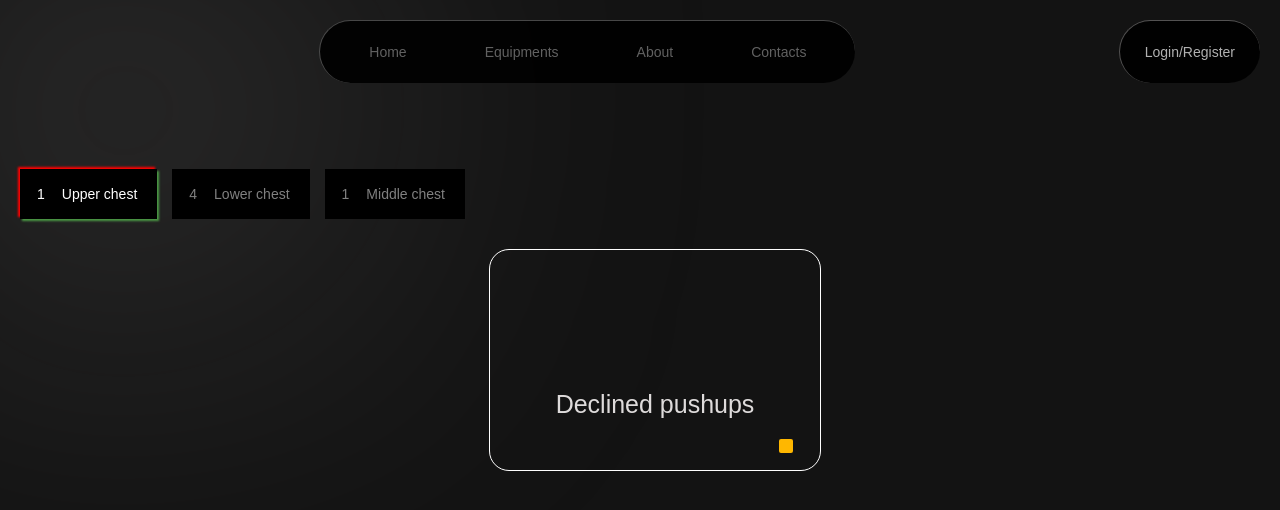
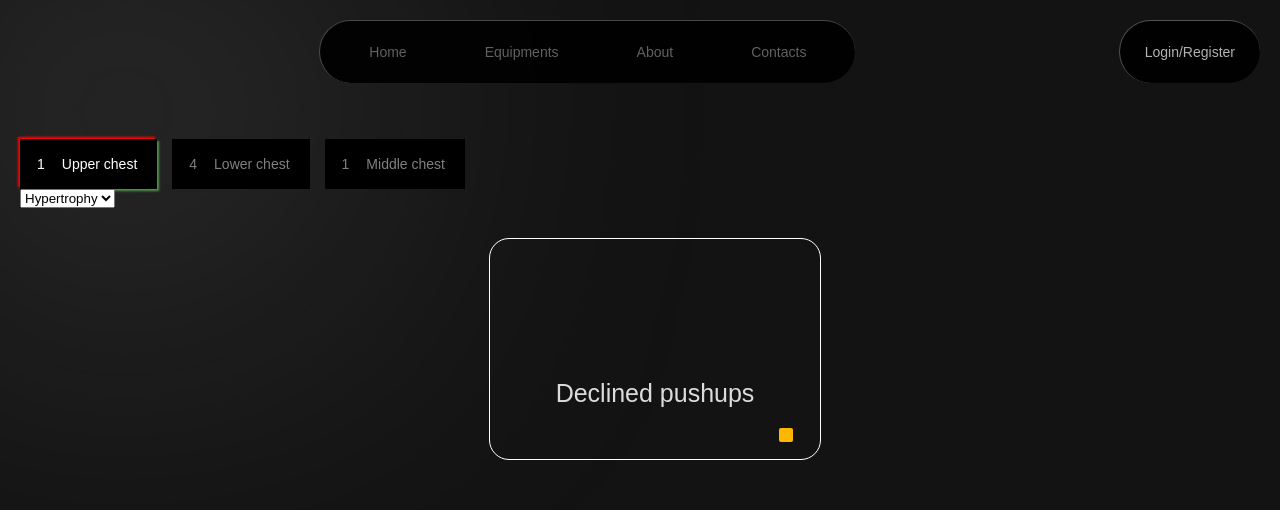
Before and after one commit to ShivamNotfound/NoExcuses, a Django app: page /submuscles/1/ in a window 1280 px wide. Shown: the top 510 px of the page. Run offline with Django 5.2, Linux system fonts and the light colour scheme; data comes from the database, SQL or seed files in the repository.

Commit message:
Before adding the sorting

```diff
--- a/ne_project/api/static/api/available_workout_submuscle.css
+++ b/ne_project/api/static/api/available_workout_submuscle.css
@@ -8,7 +8,6 @@
 
 #muscle_container{
     display:flex;
-    margin-top:30px;
 }
 
 
@@ -105,3 +104,72 @@
     margin-top:20px;
     margin-left:90%;
 }
+
+#sort_cont
+{
+    display:flex;
+    width:5%;
+    min-width: 80px;
+    justify-content:center;
+    margin-top:14px;
+    color:white;
+    padding:16px;
+    padding-inline: 30px;
+    background-color: black;
+    border-radius:9px;
+}
+
+#sortbybtn
+{
+    margin-right:10px;
+    margin-top:5px;
+}
+
+#sorticon svg
+{
+    margin-top: 5px;
+    scale:1.4;
+}
+#sort_cont:hover
+{
+    cursor:pointer;
+}
+
+
+#popup_cont
+{
+    top : 0;
+    left : 0;
+    width:100%;
+    height:100%;
+    background-color: rgba(0, 0, 0, 0.4);
+    position:fixed;
+    display:flex;
+    justify-content: center;
+    transition:0.4s;
+}
+
+.popup_window
+{
+    margin-top:150px;
+    background-color: black;
+    position:fixed;
+    padding: 12em 30%;
+    border-radius:30px;
+}
+
+.popup_close
+{
+    position:absolute;
+    top:20px;
+    right:20px;
+}
+
+#popup_cont:not(:target)
+{
+    visibility: hidden;
+}
+#popup_cont:target
+{
+    transition:0.4s;
+}
--- /dev/null
+++ b/ne_project/api/static/api/available_workouts_submuscle.js
@@ -0,0 +1,8 @@
+
+const goals = document.getElementsByClassName("goal_items");
+const sortform = document.querySelector("#sort_form");
+sortform.addEventListener("change",(e)=>
+    {
+        sortform.submit();
+        console.log("Ding");
+    })
--- a/ne_project/api/templates/api/available_workouts_submuscle.html
+++ b/ne_project/api/templates/api/available_workouts_submuscle.html
@@ -14,6 +14,23 @@
             </div>
             {% endfor %}
         </div>
+        <!-- <a id = "sort_cont" href="#popup_cont">
+        <div id = "sortbybtn">
+            Sort by
+        </div>
+        <div id="sorticon"><svg xmlns="http://www.w3.org/2000/svg" width="16" height="16" fill="currentColor" class="bi bi-sort-down" viewBox="0 0 16 16">
+  <path d="M3.5 2.5a.5.5 0 0 0-1 0v8.793l-1.146-1.147a.5.5 0 0 0-.708.708l2 1.999.007.007a.497.497 0 0 0 .7-.006l2-2a.5.5 0 0 0-.707-.708L3.5 11.293zm3.5 1a.5.5 0 0 1 .5-.5h7a.5.5 0 0 1 0 1h-7a.5.5 0 0 1-.5-.5M7.5 6a.5.5 0 0 0 0 1h5a.5.5 0 0 0 0-1zm0 3a.5.5 0 0 0 0 1h3a.5.5 0 0 0 0-1zm0 3a.5.5 0 0 0 0 1h1a.5.5 0 0 0 0-1z"/>
+</svg>
+        </div>
+    </a> -->
+    <form method="post" action="/submuscles/{{muscle_id}}/{{current}}/" id="sort_form">
+        {% csrf_token %}
+        <select type="submit" id="goal" name="option">
+            <option value="1" class="goal_item">Hypertrophy</option>
+            <option value="2" class="goal_item">Stength</option>
+            <option value="3" class="goal_item">Endurance</option>
+        </select>
+    </form>
         <div id="workout_container">
             {% for workout in workouts_selected %}
             <div onclick="window.location.href=`{% url 'workout_page' workout.id %}`" class="workout_cards">
@@ -25,4 +42,15 @@
             </div>
             {% endfor %}
         </div>
+
+<!-- <div id="popup_cont">
+    <div class="popup_window">
+        <a class="popup_close" href="">
+        X
+        </a>
+    </div>
+
+</div> -->
+
+<script src="{% static 'api/available_workouts_submuscle.js' %}"></script>
 {% endblock %}
--- a/ne_project/api/views.py
+++ b/ne_project/api/views.py
@@ -40,12 +40,13 @@ def equipment_selection(request):
     context = {"equipments": equipments}
     return render(request, 'api/select_equipment.html', context)
 
-def available_workouts_for_submuscle(request, muscle_id, current = -1):
+@csrf_protect
+def available_workouts_for_submuscle(request, muscle_id, current = 0):
     ids = request.session.get("equipment_ids", -1)
     if(ids == -1):
         ids = Workout.objects.all().values_list("id", flat = True)
     submuscles = SubMuscle.objects.filter(muscle__id = muscle_id)
-    if current!=-1:
+    if current!=0:
         submuscle = SubMuscle.objects.get(id = current)
         active = submuscle.id
         workouts = Workout.objects.filter(equipment__id__in = ids, sub_muscle = submuscle).distinct()
@@ -53,7 +54,9 @@ def available_workouts_for_submuscle(request, muscle_id, current = -1):
         workouts = Workout.objects.filter(equipment__id__in = ids, sub_muscle = submuscles[0]).distinct()
         active = submuscles[0].id
     ids = Workout.objects.filter(equipment__id__in = ids).values_list("id", flat = True)
-    context = {"ids":ids, "muscle_id":muscle_id, "submuscles":submuscles, "workouts_selected":workouts, "active":active}
+    if request.method == 'POST':
+        print(request.POST.get("option"))
+    context = {"ids":ids, "muscle_id":muscle_id, "submuscles":submuscles, "workouts_selected":workouts, "active":active, "current":current}
     return render(request, "api/available_workouts_submuscle.html", context)
 
 def workout_page(request, workout_id):
```
